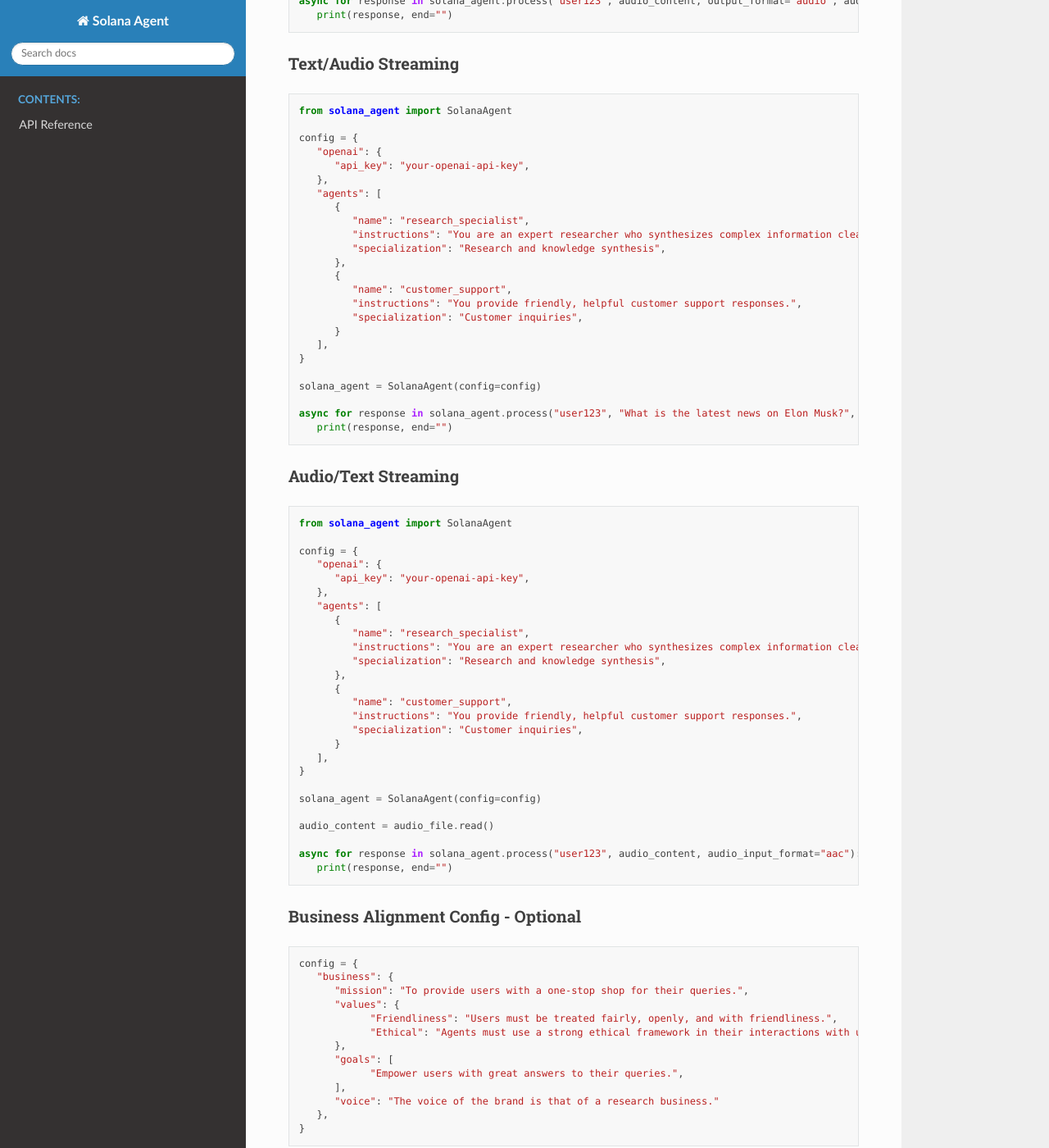
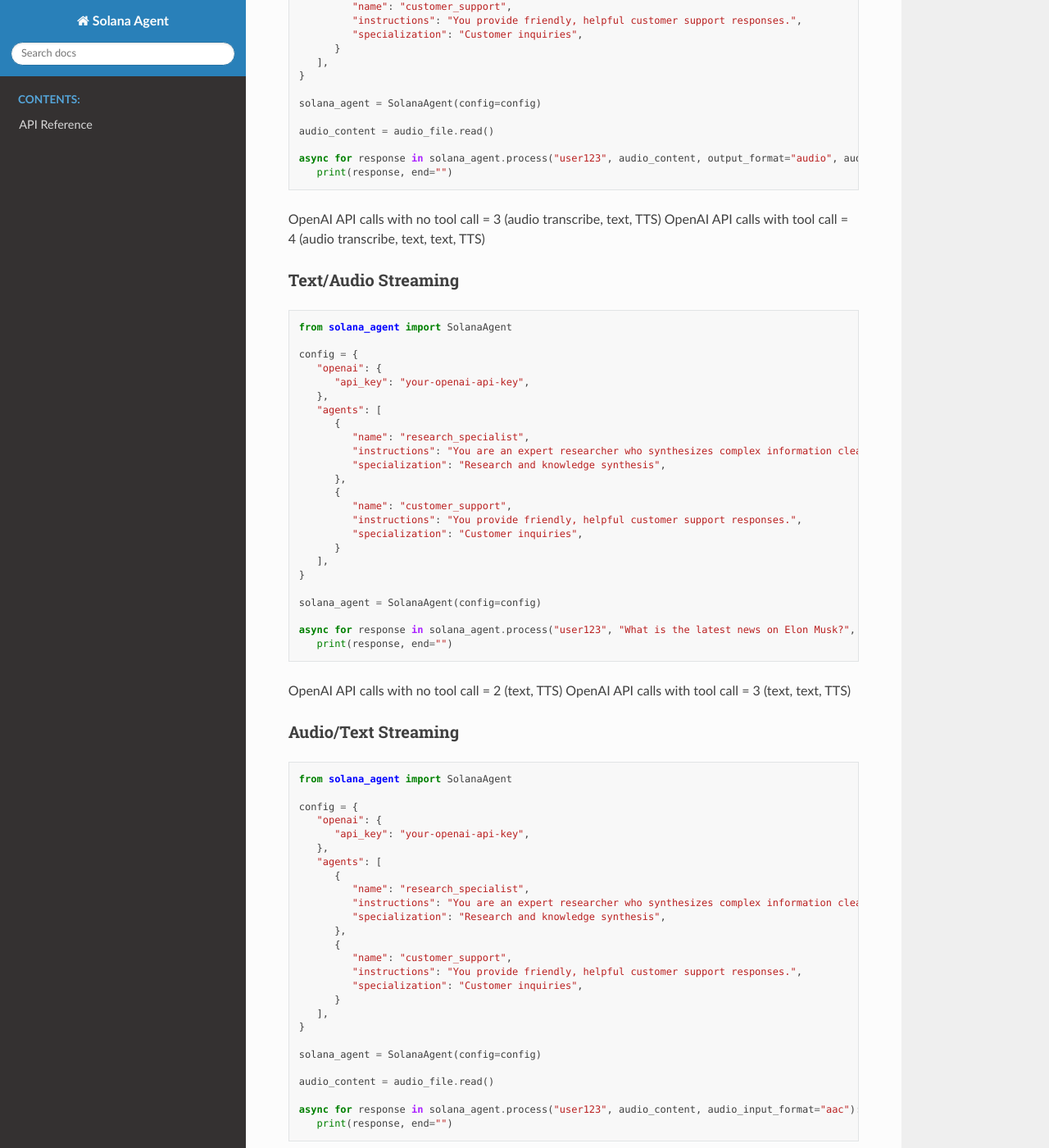
Before and after one commit to truemagic-coder/solana-agent, a Sphinx documentation site: the page built from docs/index.rst, in a window 1280 px wide and 1400 px high, scrolled down 2323 px. Shown: the whole window at 82% size. Built offline with Sphinx 7.4.7 and the Read the Docs theme 3.1.0, drawn with Linux system fonts in a browser that asks for light colours; some of the changed text lies outside the part shown.

```diff
--- a/docs/index.rst
+++ b/docs/index.rst
@@ -28,6 +28,10 @@ In both flows of single and multiple agents - it is one user query to one agent
 An agent can have multiple tools and will choose the best one to answer the user query.
 
 Routing is determined by optimal domain expertise of the agent for the user query.
+
+When the agent uses a tool it feeds the tool output back into the agent to generate the final response.
+
+This is important as tools generally output unstructured and unformatted data that the agent needs to prepare for the user.
 
 Keep this in mind while designing your agentic systems using Solana Agent.
 
@@ -93,6 +97,9 @@ Text/Text Streaming
    async for response in solana_agent.process("user123", "What are the latest AI developments?"):
       print(response, end="")
 
+OpenAI API calls with no tool call = 1 (text)
+OpenAI API calls with tool call = 2 (text, text)
+
 Audio/Audio Streaming
 ~~~~~~~~~~~~~~~~~~~~~~~~~~~~~~~
 
@@ -125,10 +132,11 @@ Audio/Audio Streaming
    async for response in solana_agent.process("user123", audio_content, output_format="audio", audio_voice="nova", audio_input_format="webm", audio_output_format="aac"):
       print(response, end="")
 
+OpenAI API calls with no tool call = 3 (audio transcribe, text, TTS)
+OpenAI API calls with tool call = 4 (audio transcribe, text, text, TTS)
 
 Text/Audio Streaming
 ~~~~~~~~~~~~~~~~~~~~~~~~~~~~~~~
-
 
 .. code-block:: python
 
@@ -156,6 +164,9 @@ Text/Audio Streaming
 
    async for response in solana_agent.process("user123", "What is the latest news on Elon Musk?", output_format="audio", audio_voice="nova", audio_output_format="aac"):
       print(response, end="")
+
+OpenAI API calls with no tool call = 2 (text, TTS)
+OpenAI API calls with tool call = 3 (text, text, TTS)
 
 Audio/Text Streaming
 ~~~~~~~~~~~~~~~~~~~~~~~~~~~~~~~
@@ -188,6 +199,9 @@ Audio/Text Streaming
 
    async for response in solana_agent.process("user123", audio_content, audio_input_format="aac"):
       print(response, end="")
+
+OpenAI API calls with no tool call = 2 (audio transcribe, text)
+OpenAI API calls with tool call = 3 (audio transcribe, text, text)
 
 Business Alignment Config - Optional
 ~~~~~~~~~~~~~~~~~~~~~~~~~~~~~~~
--- a/pyproject.toml
+++ b/pyproject.toml
@@ -1,6 +1,6 @@
 [tool.poetry]
 name = "solana-agent"
-version = "23.0.1"
+version = "23.0.2"
 description = "Agentic IQ"
 authors = ["Bevan Hunt <bevan@bevanhunt.com>"]
 license = "MIT"
```
Also changed, not shown: other parts of docs/index.rst (+1 -1 lines), README.md (+22 -2 lines).
